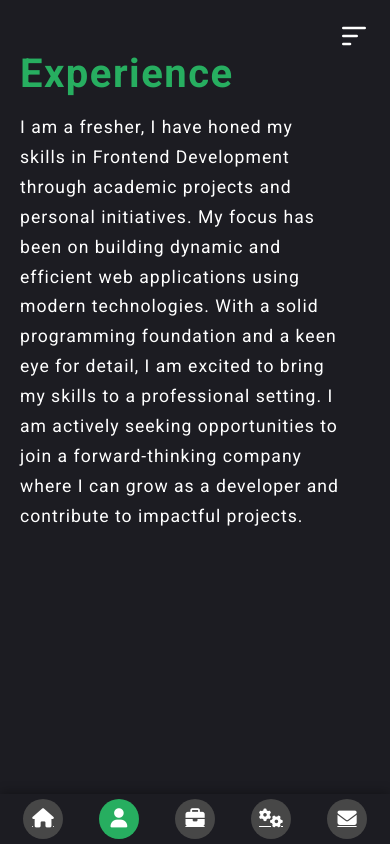
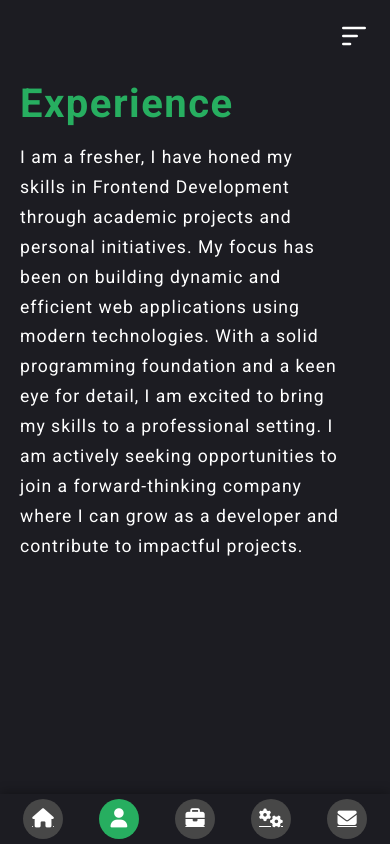
Before and after one commit to thisistoomuchHarsh/Vite-Portfolio, a React (Vite) app: page /about in a window 390 px wide. Built offline with nearby package versions, Linux system fonts and the light colour scheme.

Commit message:
AboutMe Finished

```diff
--- a/src/Pages/AboutMe/AboutMe.css
+++ b/src/Pages/AboutMe/AboutMe.css
@@ -121,7 +121,7 @@
   }
 
   .about-right {
-    padding-top: 30px;
+    padding-top: 60px;
   }
 
   .skills-grid {
```
